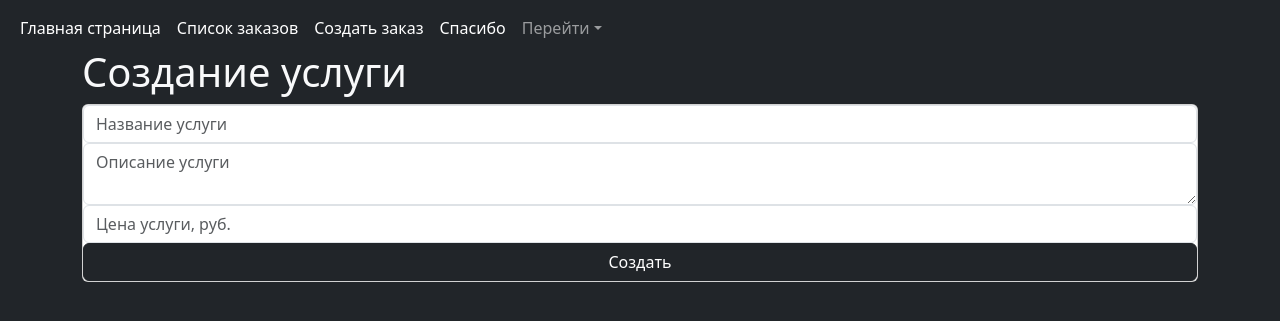
After one commit to KoDDeX/MyHomeWorksDjango, a Django app: page /barbershop/services/create/ in a window 1280 px wide. The commit adds this page. Shown: the top 321 px of the page. Run offline with Django 5.2, Linux system fonts and the light colour scheme; the visitor is signed in with stand-in values (Sample User, id 1).

Commit message:
HW_41: Часть 2. Подготовил форму для добавления новой услуги.

```diff
--- a/core/data.py
+++ b/core/data.py
@@ -6,6 +6,10 @@ MENU_ITEMS = [
     {
         "name": "Список заказов",
         "url_name": "orders_list"
+    },
+    {
+        "name": "Создать заказ",
+        "url_name": "service_create"
     },
     {
         "name": "Спасибо",
--- /dev/null
+++ b/core/templates/core/service_create.html
@@ -0,0 +1,13 @@
+{% extends "base.html" %}
+{% block content %}
+    <h1>Создание услуги</h1>
+    <form method="post">
+        {% csrf_token %}
+        <div class="card bg-white">
+            <input class="form-control" type="text" name="name" placeholder="Название услуги" required>
+            <textarea class="form-control" name="description" placeholder="Описание услуги" required></textarea>
+            <input class="form-control" type="number" name="price" placeholder="Цена услуги, руб." step="0.01" required>
+            <button class="btn btn-dark mt-auto" type="submit">Создать</button>
+        </div>
+    </form>
+{% endblock %}
--- a/core/urls.py
+++ b/core/urls.py
@@ -6,4 +6,5 @@ urlpatterns = [
     path('thanks/', views.thanks, name='thanks'),
     path('orders/', views.orders_list, name='orders_list'),
     path('orders/<int:order_id>/', views.order_detail, name='order_detail'),
+    path('services/create/', views.service_create, name='service_create'),
 ]
--- a/core/views.py
+++ b/core/views.py
@@ -57,144 +57,21 @@ def order_detail(request, order_id):
     }
     return render(request, 'core/order_detail.html', context)
 
-
-# order = Order.objects.create(
-#     client_name="Иван Иванов",
-#     phone="+79991234567",
-#     comment="Нужно сделать стрижку",
-#     status="not_approved",
-#     appointment_date='2025-10-01 10:00:00',
-#     master=Master.objects.get(id=1),
-#     services=Service.objects.get(id=1),
-# )
-
-# Service.objects.create(
-#     name="Стрижка",
-#     price=1000,
-#     duration=60,
-#     description="Стрижка мужского волоса",
-# )
-# Service.objects.create(
-#     name="Стрижка + борода",
-#     price=1500,
-#     duration=90,
-#     description="Стрижка мужского волоса и бороды",
-# )
-
-# Service.objects.create(
-#     name="Покраска бороды",
-#     price=2000,
-#     duration=120,
-#     description="Покраска бороды и усов из мужского волоса",
-# )
-
-# Service.objects.create(
-#     name="Покраска волос",
-#     price=2500,
-#     duration=150,
-#     description="Покраска волос мужского волоса",
-# )
-
-# Service.objects.create(
-#     name="Покраска волос + борода",
-#     price=3000,
-#     duration=180,
-#     description="Покраска волос и бороды из мужского волоса",
-# )
-
-# Service.objects.create(
-#     name="Стрижка Сахара",
-#     price=3500,
-#     duration=210,
-#     description="Стрижка наголо",
-# )
-
-# Master.objects.create(
-#     name="Степан 'Секира' Ильич",
-#     photo="masters/ivan.jpg",
-#     phone="+79995556677",
-#     address="ул. Пушкина, д. 1",
-#     experience=5,
-#     is_active=True,
-# )
-
-# Master.objects.create(
-#     name="Юрий 'Фен' Петров",
-#     photo="masters/ivan.jpg",
-#     phone="+79995556677",
-#     address="ул. Ленина, д. 2",
-#     experience=3,
-#     is_active=True,
-# )
-
-# Master.objects.create(
-#     name="Ираклий 'Зодиак' Иванов",
-#     photo="masters/ivan.jpg",
-#     phone="+79995556677",
-#     address="ул. Гагарина, д. 3",
-#     experience=10,
-#     is_active=True,
-# )
-
-# master = Master.objects.get(id=1)
-# service = Service.objects.get(id=1)
-# order = Order.objects.create(
-#     client_name="Иван Иванов",
-#     phone="+79991234567",
-#     comment="Нужно сделать стрижку",
-#     status="not_approved",
-#     appointment_date='2025-10-01 10:00:00',
-#     master=master,
-# )
-# order.services.add(service)
-
-# master = Master.objects.get(id=2)
-# service = Service.objects.get(id=2)
-# order = Order.objects.create(
-#     client_name="Вася Пупкин",
-#     phone="+79997654321",
-#     comment="Очень надо",
-#     status="not_approved",
-#     appointment_date='2025-10-11 10:00:00',
-#     master=master,
-# )
-# order.services.add(service)
-
-# master = Master.objects.get(id=3)
-# service = Service.objects.filter(id__in=[3, 4])
-# order = Order.objects.create(
-#     client_name="Петя Васечкин",
-#     phone="+79997777777",
-#     comment="Подстричся бы",
-#     status="not_approved",
-#     appointment_date='2025-10-21 10:00:00',
-#     master=master,
-# )
-# order.services.add(*service)
-
-# master = Master.objects.get(id=1)
-# review = Review.objects.create(
-#     client_name="Иван Иванов",
-#     text="Отличная работа, рекомендую!",
-#     rating=5,
-#     master=master,
-# )
-# review.save()
-
-# master = Master.objects.get(id=2)
-# review = Review.objects.create(
-#     client_name="Фрося Фролова",
-#     text="Есть над чем поработать!",
-#     rating=4,
-#     master=master,
-# )
-# review.save()
-
-# master = Master.objects.get(id=3)
-# review = Review.objects.create(
-#     client_name="Тимофей Сергеевич",
-#     text="Больше не приду, уже не хочу!",
-#     rating=1,
-#     master=master,
-# )
-# review.save()
+@login_required
+def service_create(request):
+    """
+    Функция для создания нового заказа.
+    """
+    if request.method == "GET":
+        context = {
+            "title": "Создание услуги",
+        }
+        return render(request, 'core/service_create.html', context)
+    elif request.method == "POST":
+        pass
+        # client_name = request.POST.get("client_name")
+        # phone = request.POST.get("phone")
+        # comment = request.POST.get("comment")
+        # appointment_date = request.POST.get("appointment_date")
+        # master_id = request.POST.get("master")
+        # service_ids = request.POST.getlist("service")
--- a/templates/base.html
+++ b/templates/base.html
@@ -5,7 +5,7 @@
     <meta charset="UTF-8">
     <meta name="viewport" content="width=device-width, initial-scale=1.0">
     {% block title %}
-        <title>{{title | default:"Барбершоп 'ЦирюльникЪ'"}} </title>
+        <title>{{title|default:"Барбершоп 'ЦирюльникЪ'"}} </title>
     {% endblock title %}
     {% block styles %}
         <link rel="stylesheet" href="{% static 'css/main.css' %}">
```
Also changed, not shown: core/models.py (+4 -4 lines).
